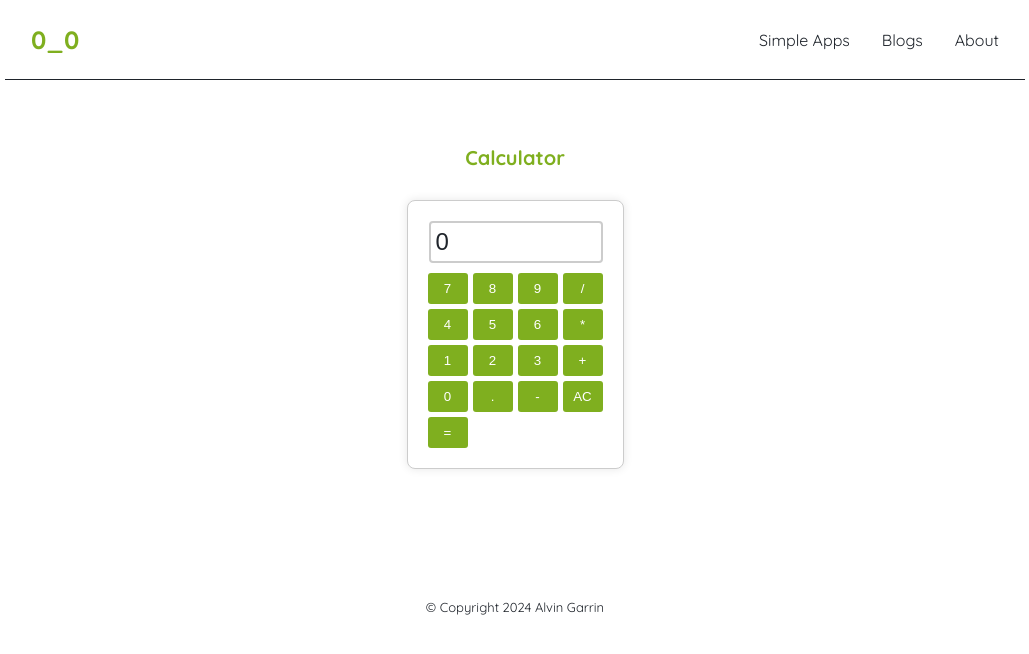
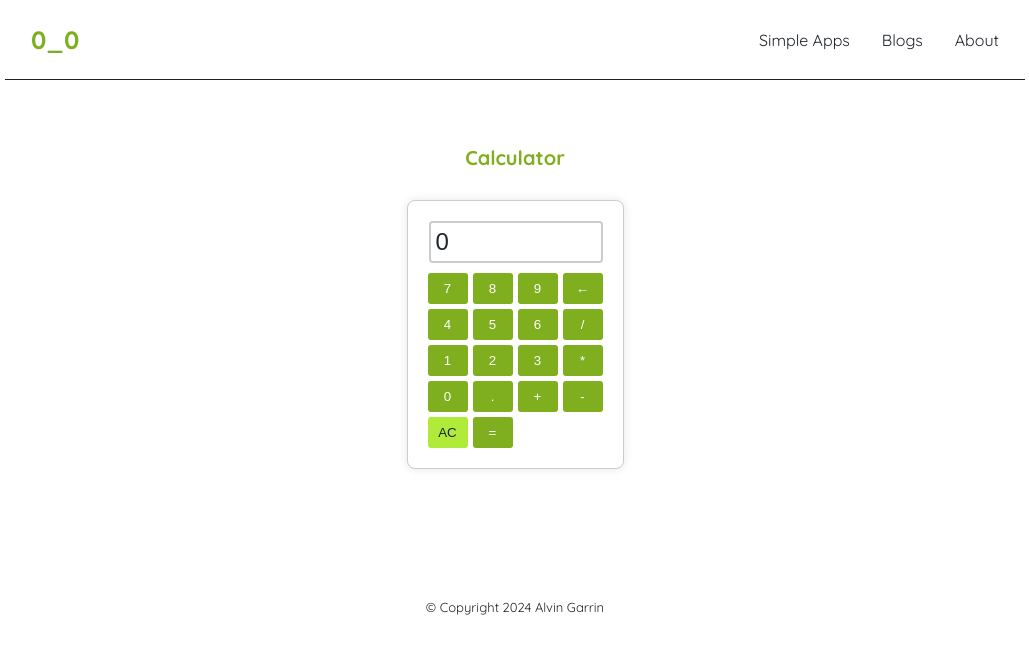
Before and after one commit to mpinmpin/alvingarrin-app-next14, a Next.js app: page /calculator in a window 1280 px wide. Shown: the top 654 px of the page, without its empty margins (125-1154 px from the left). Built offline with nearby package versions, Linux system fonts and the light colour scheme.

Commit message:
0.09-Update

```diff
--- a/app/(simple apps)/calculator/page.module.css
+++ b/app/(simple apps)/calculator/page.module.css
@@ -42,8 +42,20 @@
   cursor: pointer;
 	width: 40px;
 }
+.ACbutton {
+  background: var(--limegreen);
+  color: var(--black);
+  border: 0;
+  padding: 8px;
+  border-radius: 3px;
+  cursor: pointer;
+	width: 40px;
+}
 .button:hover {
   background:var(--limegreen);
+}
+.ACbutton:hover {
+  background:var(--darklimegreen);
 }
 .button:active {
   background:var(--darklimegreen);
--- a/app/(simple apps)/calculator/page.tsx
+++ b/app/(simple apps)/calculator/page.tsx
@@ -18,6 +18,7 @@ const Calculator: React.FC = () => {
   const [firstValue, setFirstValue] = useState<firstValueType>(null);
   const [operator, setOperator] = useState<operatorType>(null);
   const [waitingForSecondValue, setWaitingForSecondValue] = useState<boolean>(false);
+
   const inputDigit = (digit: number) => {
     if (waitingForSecondValue) {
       setDisplayValue(String(digit));
@@ -38,6 +39,14 @@ const Calculator: React.FC = () => {
     setFirstValue(null);
     setOperator(null);
     setWaitingForSecondValue(false);
+  };
+
+  const backspace = () => {
+    if (displayValue.length > 1) {
+      setDisplayValue(displayValue.slice(0, -1));
+    } else {
+      setDisplayValue('0');
+    }
    };
 
   const performOperation = (nextOperator: string) => {
@@ -86,19 +95,20 @@ const Calculator: React.FC = () => {
             <button className={styles.button} onClick={() => inputDigit(7)}>7</button>
             <button className={styles.button} onClick={() => inputDigit(8)}>8</button>
             <button className={styles.button} onClick={() => inputDigit(9)}>9</button>
-                <button className={styles.button} onClick={() => performOperation('/')}>/</button>
+            <button className={styles.button} onClick={backspace}>←</button>
             <button className={styles.button} onClick={() => inputDigit(4)}>4</button>
             <button className={styles.button} onClick={() => inputDigit(5)}>5</button>
             <button className={styles.button} onClick={() => inputDigit(6)}>6</button>
-                <button className={styles.button} onClick={() => performOperation('*')}>*</button>
+            <button className={styles.button} onClick={() => performOperation('/')}>/</button>
             <button className={styles.button} onClick={() => inputDigit(1)}>1</button>
             <button className={styles.button} onClick={() => inputDigit(2)}>2</button>
             <button className={styles.button} onClick={() => inputDigit(3)}>3</button>
-                <button className={styles.button} onClick={() => performOperation('+')}>+</button>
+            <button className={styles.button} onClick={() => performOperation('*')}>*</button>
             <button className={styles.button} onClick={() => inputDigit(0)}>0</button>
             <button className={styles.button} onClick={inputDecimal}>.</button>
+            <button className={styles.button} onClick={() => performOperation('+')}>+</button>
             <button className={styles.button} onClick={() => performOperation('-')}>-</button>
-                <button className={styles.button} onClick={clearDisplay}>AC</button>
+            <button className={styles.ACbutton} onClick={clearDisplay}>AC</button>
             <button className={styles.button} onClick={() => performOperation('=')}>=</button>
           </div>
         </div>
--- a/app/(simple apps)/weatherapp/page.tsx
+++ b/app/(simple apps)/weatherapp/page.tsx
@@ -1,10 +1,3 @@
-// import WeatherappClient from './WeatherappClient';
-
-// export default function Home() {
-//   return <WeatherappClient />;
-// }
-
-
 'use client'
 
 import React, { useState, useEffect } from "react";
@@ -42,8 +35,7 @@ const WeatherappClient: React.FC = () => {
   const [city, setCity] = useState<string>("Depok");
 
   const search = async (searchCity?: string) => {
-    const element = document.getElementsByClassName("cityInput")[0] as HTMLInputElement;
-    const cityToSearch = searchCity || element.value;
+    const cityToSearch = searchCity || city;
     if (cityToSearch === "") {
       setError("Please enter a city name");
       return;
@@ -99,6 +91,10 @@ const WeatherappClient: React.FC = () => {
     }
   };
 
+  const handleInputChange = (event: React.ChangeEvent<HTMLInputElement>) => {
+    setCity(event.target.value);
+  };
+
   useEffect(() => {
     search("Depok");
   }, []);
@@ -112,6 +108,7 @@ const WeatherappClient: React.FC = () => {
             className={styles.CityInput}
             placeholder="Search a city..."
             defaultValue={city}
+            onChange={handleInputChange}
             onKeyPress={handleKeyPress}
           />
           <div className={styles.SearchIcon} onClick={() => search()}>
```
Also changed, not shown: app/(blogs)/blogposts/page.tsx (+6 -1 lines). Lines whose indentation alone changed are shown as unchanged.
